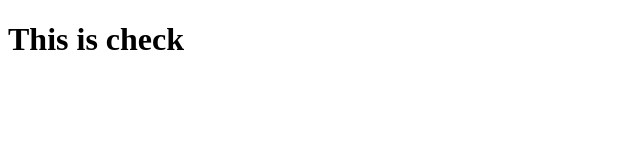
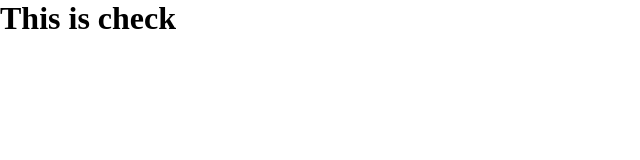
Before and after one commit to MHoshen/ph-influencer-gear, a plain HTML site: page intex.html in a window 1280 px wide. Shown: the whole page, without its empty margins (0-640 px from the left). Drawn offline with Linux system fonts and the light colour scheme.

Commit message:
css file added

```diff
--- a/intex.html
+++ b/intex.html
@@ -4,6 +4,7 @@
     <meta charset="UTF-8" />
     <meta name="viewport" content="width=device-width, initial-scale=1.0" />
     <title>Influencer Gear</title>
+    <link rel="stylesheet" href="styles/influencer.css" />
   </head>
   <body>
     <h1>This is check</h1>
--- /dev/null
+++ b/styles/influencer.css
@@ -0,0 +1,4 @@
+* {
+  margin: 0;
+  padding: 0;
+}
```
